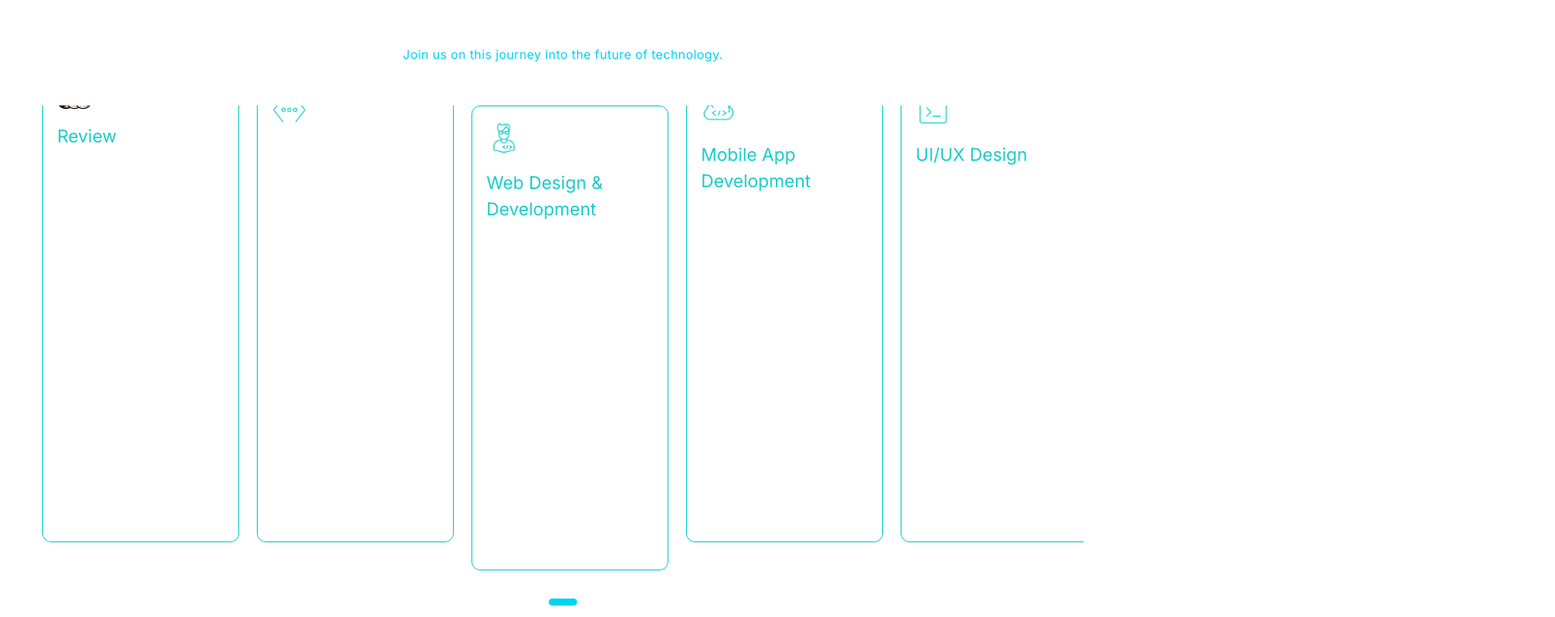
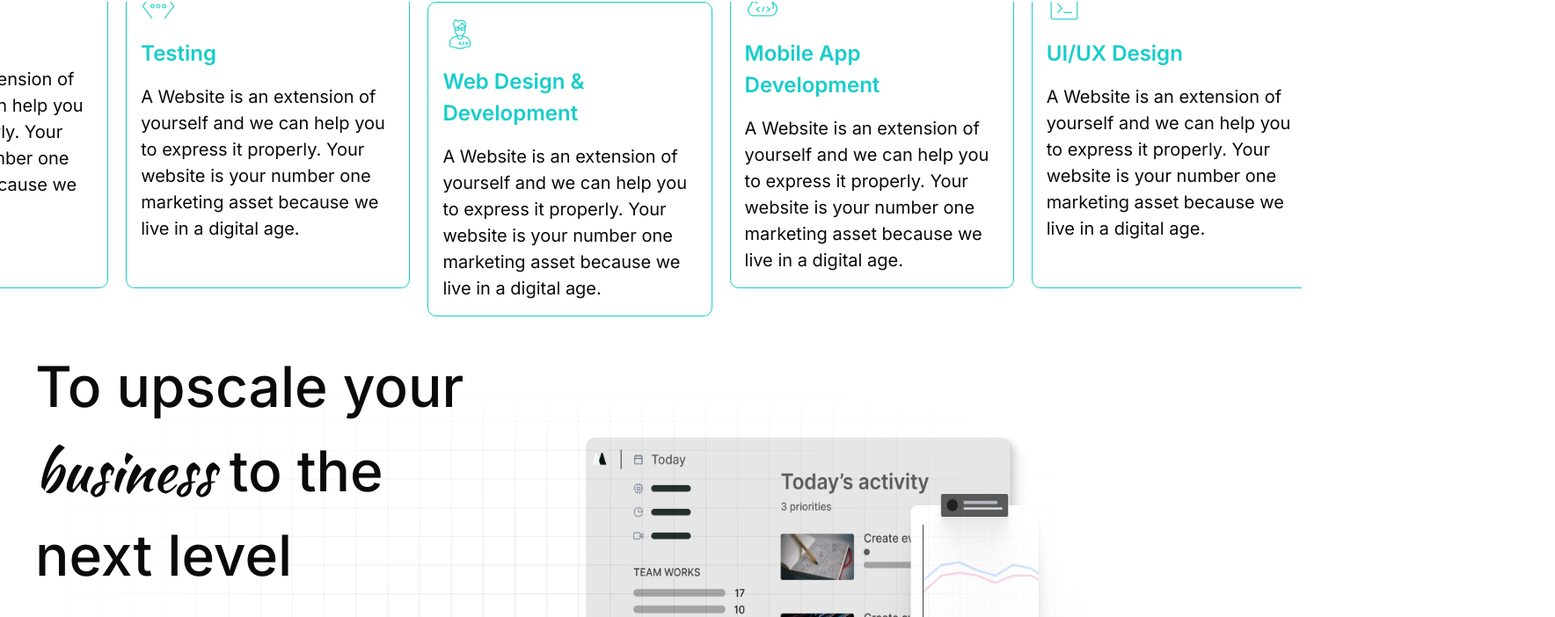
Before and after one commit to Roshen-Perera/ceylon-developers-portfolio, a Next.js app: page / in a window 1280 px wide. Shown: the part 870-1572 px from the top of the page at 88% size, 1768 px wide, since content can reach past the window. Built offline with nearby package versions, Linux system fonts and the light colour scheme.

Commit message:
Refactor ServiceCarousel to improve responsiveness, enhance navigation, and update typography

```diff
--- a/components/serviceCarousel.tsx
+++ b/components/serviceCarousel.tsx
@@ -1,36 +1,9 @@
 "use client";
 
-import React, { useEffect, useState } from "react";
-
+import React, { useEffect, useState, useCallback, useMemo } from "react";
 import Image from "next/image";
 import { ChevronLeft, ChevronRight } from "lucide-react";
-import { P } from "./typography";
-
-const ServiceCarousel = () => {
-    const [currentIndex, setCurrentIndex] = useState(0);
-    const [itemsPerView, setItemsPerView] = useState(5);
-
-    // Handle responsive items per view
-    useEffect(() => {
-      const handleResize = () => {
-        if (window.innerWidth < 640) {
-          setItemsPerView(1); // Mobile: 1 card
-        } else if (window.innerWidth < 768) {
-          setItemsPerView(2); // Small tablet: 2 cards
-        } else if (window.innerWidth < 1024) {
-          setItemsPerView(3); // Tablet: 3 cards
-        } else if (window.innerWidth < 1280) {
-          setItemsPerView(4); // Small desktop: 4 cards
-        } else {
-          setItemsPerView(5); // Large desktop: 5 cards
-        }
-      };
-
-      handleResize();
-      window.addEventListener("resize", handleResize);
-      return () => window.removeEventListener("resize", handleResize);
-    }, []);
-
+import { H5, P } from "./typography";
 
 const services = [
   {
@@ -42,6 +15,7 @@ const ServiceCarousel = () => {
   },
   {
     id: 2,
+    title: "Testing", // Added title for consistency
     description:
       "A Website is an extension of yourself and we can help you to express it properly. Your website is your number one marketing asset because we live in a digital age.",
     icon: "/assets/icons/testing.gif",
@@ -68,45 +42,78 @@ const ServiceCarousel = () => {
     icon: "/assets/icons/ui.gif",
   },
 ];
-  const maxIndex = Math.max(0, services.length - itemsPerView);
 
-  // Reset currentIndex when itemsPerView changes
+const ServiceCarousel = () => {
+  const [currentIndex, setCurrentIndex] = useState(0);
+  const [itemsPerView, setItemsPerView] = useState(5);
+
+  // Calculate the maximum index the carousel can translate to
+  const maxIndex = useMemo(() => {
+    return Math.max(0, services.length - itemsPerView);
+  }, [itemsPerView]);
+
+  // Handle responsive items per view
+  useEffect(() => {
+    const handleResize = () => {
+      // Use clientWidth for more reliable window size in Next.js/React environment
+      const width = window.innerWidth;
+      if (width < 640) {
+        setItemsPerView(1); // Mobile: 1 card
+      } else if (width < 768) {
+        setItemsPerView(2); // Small tablet: 2 cards
+      } else if (width < 1024) {
+        setItemsPerView(3); // Tablet: 3 cards
+      } else if (width < 1280) {
+        setItemsPerView(4); // Small desktop: 4 cards
+      } else {
+        setItemsPerView(5); // Large desktop: 5 cards
+      }
+    };
+
+    handleResize();
+    window.addEventListener("resize", handleResize);
+    return () => window.removeEventListener("resize", handleResize);
+  }, []);
+
+  // Reset currentIndex when itemsPerView or maxIndex changes
   useEffect(() => {
     if (currentIndex > maxIndex) {
       setCurrentIndex(maxIndex);
     }
   }, [itemsPerView, maxIndex, currentIndex]);
 
-  // Auto-scroll effect
+  // Auto-scroll effect (THE INFINITE LOOP CHANGE)
   useEffect(() => {
+    if (maxIndex === 0) return; // Prevent auto-scroll if all items are visible
+
     const interval = setInterval(() => {
       setCurrentIndex((prev) => {
-        if (prev >= maxIndex) {
-          return 0;
-        }
-        return prev + 1;
+        // If the current index is the last possible index, loop back to 0.
+        // Otherwise, move to the next index.
+        return prev >= maxIndex ? 0 : prev + 1;
       });
     }, 3000);
 
     return () => clearInterval(interval);
   }, [maxIndex]);
 
-  const goToSlide = (index: number) => {
+  const goToSlide = useCallback(
+    (index: number) => {
+      // Ensure the index is within [0, maxIndex] range
       setCurrentIndex(Math.min(index, maxIndex));
-  };
+    },
+    [maxIndex]
+  );
 
   return (
-    <div className="min-h-screen flex items-center justify-center p-4 sm:p-6 lg:p-8">
-      <div className="max-w-7xl w-full">
-        <p className="text-cyan-400 text-center mb-8 sm:mb-10 lg:mb-12 text-xs sm:text-sm tracking-wide px-4">
-          Join us on this journey into the future of technology.
-        </p>
-
+    <div className="flex items-center justify-center p-4 sm:p-6 lg:p-8 mx-60 overflow-hidden">
+      <div className="">
         <div className="relative px-2 sm:px-4">
           <div className="overflow-hidden">
             <div
               className="flex gap-3 sm:gap-4 lg:gap-5 transition-transform duration-500 ease-out"
               style={{
+                // Calculate the percentage to translate based on current index and items per view
                 transform: `translateX(-${
                   currentIndex * (100 / itemsPerView)
                 }%)`,
@@ -114,13 +121,15 @@ const ServiceCarousel = () => {
             >
               {services.map((service, index) => {
                 const displayIndex = index - currentIndex;
+                // Determines if the card is visually in the center of the viewport
                 const isCenterCard =
+                  itemsPerView > 1 &&
                   displayIndex === Math.floor(itemsPerView / 2);
 
                 return (
                   <div
                     key={service.id}
-                    className={`shrink-0 flex flex-col border-[#17CDCA] border rounded-lg p-3 sm:p-4 gap-3 sm:gap-4 transition-all duration-500 ${
+                    className={`lg:min-w-80 shrink-0 flex flex-col border-[#17CDCA] border rounded-lg p-3 sm:p-4 gap-3 sm:gap-4 transition-all duration-500 ${
                       !isCenterCard &&
                       displayIndex >= 0 &&
                       displayIndex < itemsPerView
@@ -128,6 +137,7 @@ const ServiceCarousel = () => {
                         : ""
                     }`}
                     style={{
+                      // Calculate card width based on itemsPerView and gap size
                       width: `calc(${100 / itemsPerView}% - ${
                         ((itemsPerView - 1) * (itemsPerView === 1 ? 12 : 16)) /
                         itemsPerView
@@ -141,13 +151,9 @@ const ServiceCarousel = () => {
                       height={40}
                     />
 
-                    <P className="text-[#17CDCA]">
-                      {service.title}
-                    </P>
+                    <H5 className="text-[#17CDCA]">{service.title}</H5>
 
-                    <p className="text-sm sm:text-base lg:text-[22px] text-white">
-                      {service.description}
-                    </p>
+                    <P>{service.description}</P>
                   </div>
                 );
               })}
@@ -155,6 +161,8 @@ const ServiceCarousel = () => {
           </div>
         </div>
 
+        {/* Navigation Dots */}
+        {maxIndex > 0 && ( // Only show dots if there's more than one slide available
           <div className="flex justify-center gap-2 mt-6 sm:mt-8">
             {Array.from({ length: maxIndex + 1 }).map((_, index) => (
               <button
@@ -169,12 +177,10 @@ const ServiceCarousel = () => {
               />
             ))}
           </div>
+        )}
       </div>
     </div>
   );
 };
 
 export default ServiceCarousel;
-function setCurrentIndex(arg0: (prev: any) => number) {
-  throw new Error("Function not implemented.");
-}
```
Lines whose indentation alone changed are shown as unchanged.
